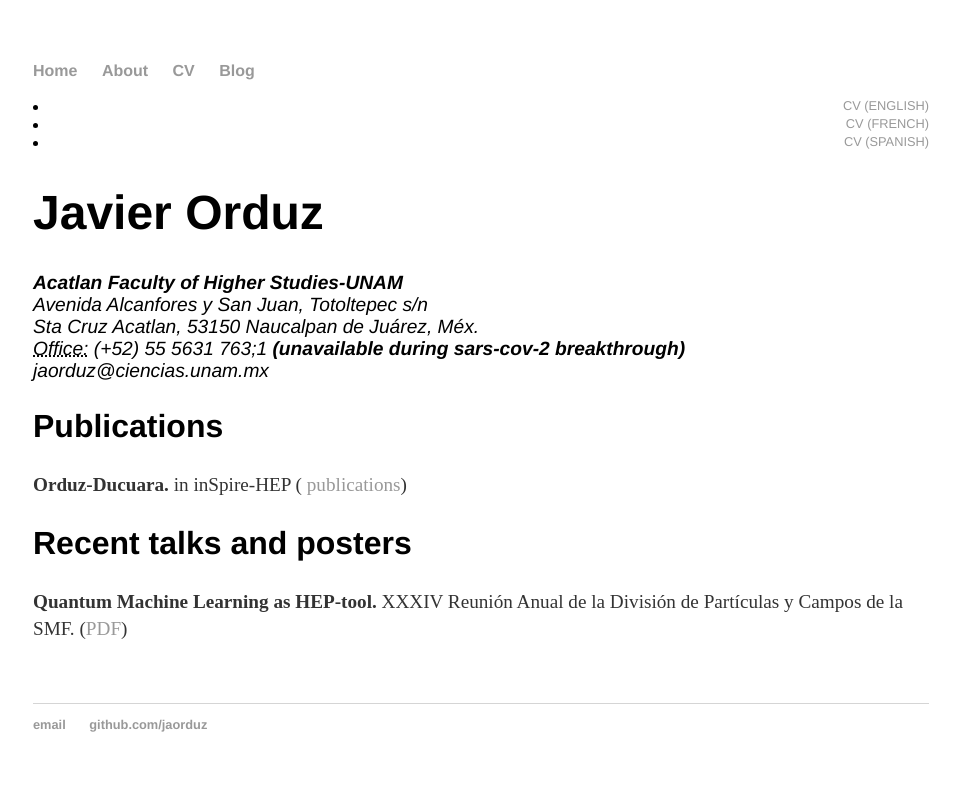
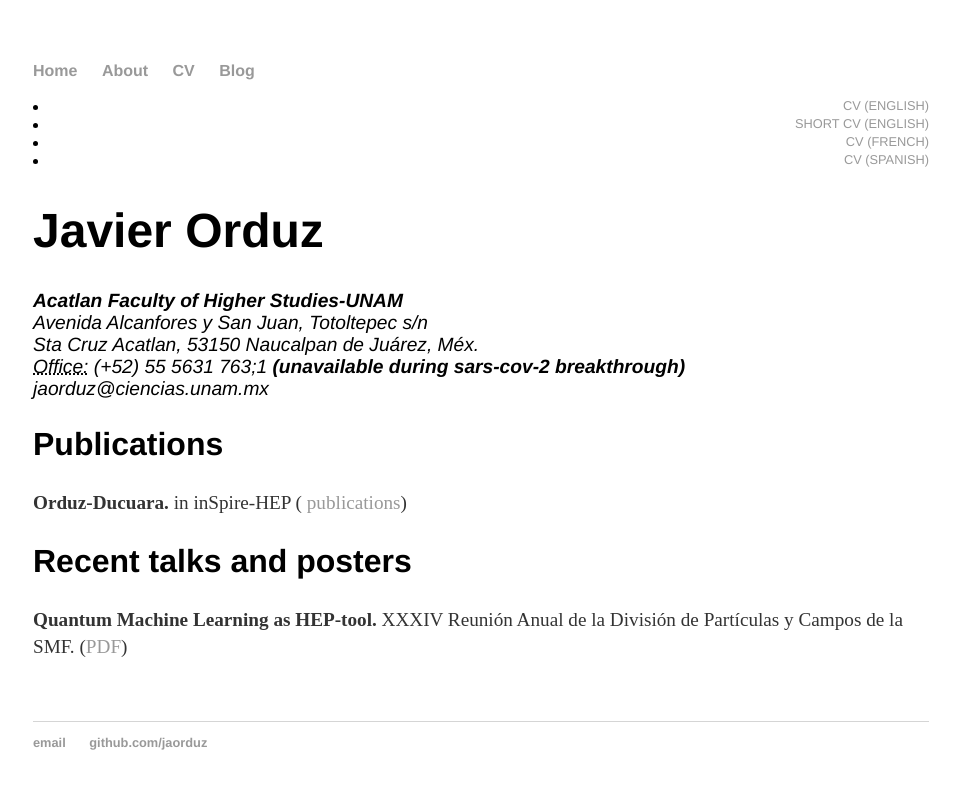
Before and after one commit to jaorduz/jaorduz.github.io, a Jekyll site: the page built from cv/index.html, in a window 1280 px wide. Shown: the top 789 px of the page, without its empty margins (159-1118 px from the left). Built offline with Jekyll 4.4.1, drawn with Linux system fonts in a browser that asks for light colours.

Commit message:
Update index.html

```diff
--- a/cv/index.html
+++ b/cv/index.html
@@ -6,9 +6,10 @@ title: CV of Javier Orduz
 	<div class="cv">
 
 
- 			<li><a href="https://www.dropbox.com/s/67gfnrz8e91syyk/JO_CV_En-vOL.pdf?dl=0" class="download" title="Download CV as PDF">CV (English)</a></li>
- 			<li><a href="https://www.dropbox.com/s/x8dnkj7qpwilsgp/JO_CV_Fr-vOL.pdf?dl=0" class="download" title="Download CV as PDF">CV (French)</a></li>
-			<li><a href="https://www.dropbox.com/s/mym14vrdgnl825b/JO_CV_Sp-vOL.pdf?dl=0" class="download" title="Download CV as PDF">CV (Spanish)</a></li>
+ 		<li><a href="https://www.dropbox.com/s/67gfnrz8e91syyk/JO_CV_En-vOL.pdf?dl=0" class="download" title="Download CV as PDF">CV (English)</a></li>
+		<li><a href="https://www.dropbox.com/s/2hkwzghtxd4npxb/CVShortJO.pdf?dl=0" class="download" title="Download CV as PDF">Short CV (English)</a></li>
+ 		<li><a href="https://www.dropbox.com/s/x8dnkj7qpwilsgp/JO_CV_Fr-vOL.pdf?dl=0" class="download" title="Download CV as PDF">CV (French)</a></li>
+		<li><a href="https://www.dropbox.com/s/mym14vrdgnl825b/JO_CV_Sp-vOL.pdf?dl=0" class="download" title="Download CV as PDF">CV (Spanish)</a></li>
 
 				<h1>Javier Orduz</h1>
 					<address>
```
